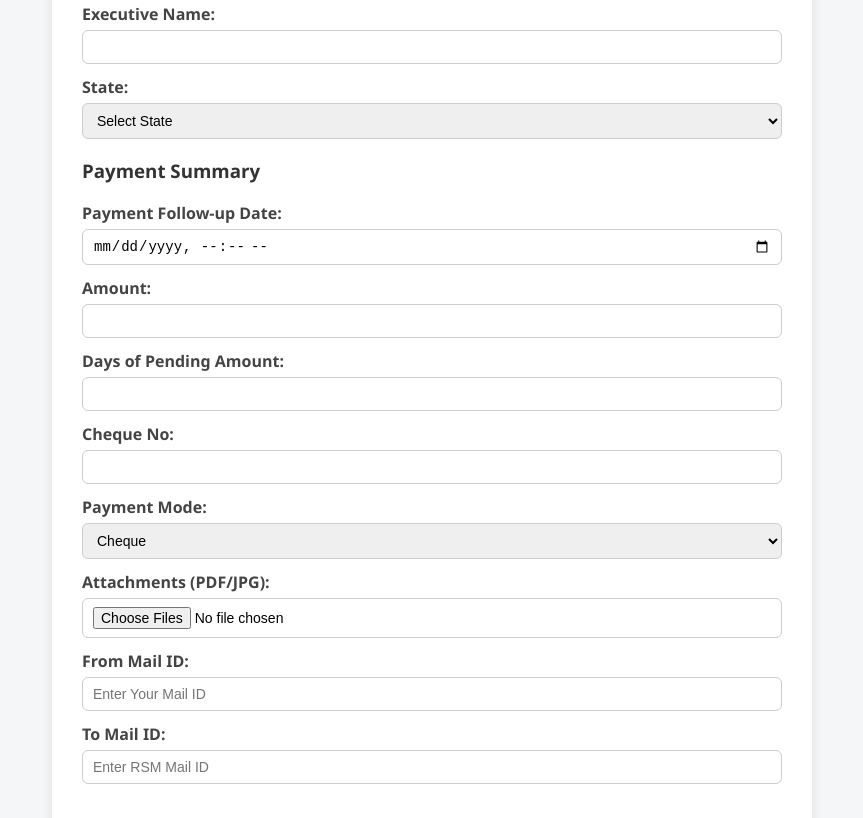
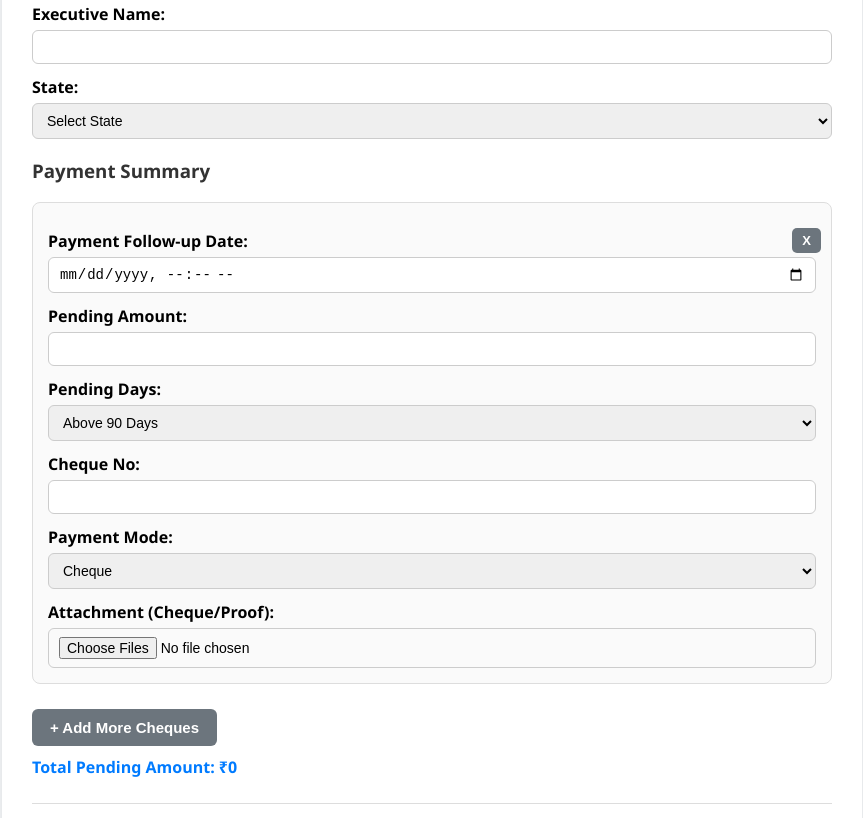
Before and after one commit to Vishnu2426/credit-approval-form, a plain HTML site: page index.html in a window 1280 px wide. Shown: the part 764-1582 px from the top of the page, without its empty margins (208-1071 px from the left). Drawn offline with Linux system fonts and the light colour scheme.

Commit message:
Update index.html

```diff
--- a/index.html
+++ b/index.html
@@ -1,7 +1,7 @@
 <!DOCTYPE html>
 <html>
 <head>
-  <title>OTTO ESSENTIALS </title>
+  <title>OTTO ESSENTIALS</title>
   <style>
     body {
       font-family: "Segoe UI", Arial, sans-serif;
@@ -12,22 +12,23 @@
 
     h2, h3 {
       color: #333;
+      text-align: left;
     }
 
     form {
       background: #fff;
       padding: 25px 30px;
       border-radius: 10px;
-      max-width: 700px;
+      max-width: 800px;
       margin: auto;
       box-shadow: 0 4px 12px rgba(0, 0, 0, 0.1);
     }
 
     label {
       display: block;
-      font-weight: 600;
+      font-weight: bold;
       margin-top: 12px;
-      color: #444;
+      color: #000;
     }
 
     input, select {
@@ -46,12 +47,30 @@
       box-shadow: 0 0 3px rgba(0, 123, 255, 0.3);
     }
 
-    .order-item {
+    .order-item, .payment-item {
       border: 1px solid #ddd;
       background: #fafafa;
       padding: 15px;
       margin-bottom: 10px;
       border-radius: 8px;
+      position: relative;
+    }
+
+    .delete-btn {
+      position: absolute;
+      right: 10px;
+      top: 10px;
+      background-color: #dc3545;
+      color: white;
+      border: none;
+      border-radius: 5px;
+      padding: 5px 10px;
+      cursor: pointer;
+      font-size: 13px;
+    }
+
+    .delete-btn:hover {
+      opacity: 0.9;
     }
 
     button {
@@ -75,10 +94,6 @@
       width: 100%;
     }
 
-    button:hover {
-      opacity: 0.9;
-    }
-
     hr {
       margin: 25px 0;
       border: none;
@@ -89,13 +104,20 @@
     .hidden {
       display: none;
     }
+
+    #totalAmount {
+      font-weight: bold;
+      color: #007bff;
+      margin-top: 10px;
+      display: block;
+    }
   </style>
 </head>
 <body>
 
-  <h2 style="text-align:center;">Raise Credit Approval Request</h2>
+  <h2>Raise Credit Approval Request</h2>
 
-  <form action="https://wowflo.io/webhook/194c8d82-eb8d-4599-b6a2-c0343a55d566" method="POST" enctype="multipart/form-data">
+  <form action="https://wowflo.io/webhook-test/194c8d82-eb8d-4599-b6a2-c0343a55d566" method="POST" enctype="multipart/form-data">
 
     <label>Customer Name:</label>
     <input type="text" name="customer_name" required>
@@ -111,8 +133,8 @@
       <div class="order-item">
         <label>Category:</label>
         <select name="category[]">
-          <option value="Vest">Vest</option>
-          <option value="Brief">Brief</option>
+          <option value="Vest/Brief">Vest & Brief</option>
+          <!-- <option value="Brief">Brief</option> -->
           <option value="Trunk">Trunk</option>
           <option value="Shorts">Shorts</option>
           <option value="Track">Track</option>
@@ -124,6 +146,8 @@
 
         <label>Amount:</label>
         <input type="number" name="amount[]" step="0.01" required>
+
+        <button type="button" class="delete-btn" onclick="deleteItem(this)">X</button>
       </div>
     </div>
 
@@ -156,29 +180,46 @@
     </div>
 
     <h3>Payment Summary</h3>
+<div id="payment-items">
+  <div class="payment-item">
+    <label>Payment Follow-up Date:</label>
+    <input type="datetime-local" name="payment_followup_date[]" required>
 
-    <label>Payment Follow-up Date:</label>
-    <input type="datetime-local" name="payment_followup_date" required>
+    <label>Pending Amount:</label>
+    <input type="number" name="payment_amount[]" step="0.01" oninput="updateTotal()">
 
-    <label>Amount:</label>
-    <input type="number" name="payment_amount" step="0.01">
-
-    <label>Days of Pending Amount:</label>
-    <input type="number" name="pending_days">
+    <label>Pending Days:</label>
+    <select name="pending_days[]">
+      <option>Above 90 Days</option>
+      <option>Above 120 Days</option>
+    </select>
 
     <label>Cheque No:</label>
-    <input type="text" name="cheque_no">
+    <input type="text" name="cheque_no[]">
 
     <label>Payment Mode:</label>
-    <select name="payment_mode">
+    <select name="payment_mode[]">
       <option>Cheque</option>
       <option>Cash</option>
       <option>Bank Transfer</option>
       <option>UPI</option>
     </select>
 
-    <label>Attachments (PDF/JPG):</label>
-    <input type="file" name="attachment" accept=".pdf, .jpg, .jpeg" multiple>
+    <label>Attachment (Cheque/Proof):</label>
+    <input type="file" name="payment_attachment[]" multiple accept=".pdf, .jpg, .jpeg, .png">
+
+    <button type="button" class="delete-btn" onclick="deleteItem(this)">X</button>
+  </div>
+</div>
+
+<button type="button" onclick="addPaymentItem()">+ Add More Cheques</button>
+
+<span id="totalAmount">Total Pending Amount: ₹0</span>
+
+    <hr>
+
+    <!-- <label>Overall Attachments (Optional):</label> -->
+    <!-- <input type="file" name="attachment[]" accept=".pdf, .jpg, .jpeg" multiple> -->
 
     <label>From Mail ID:</label>
     <input type="email" name="from_mail" placeholder="Enter Your Mail ID">
@@ -198,8 +239,8 @@
       item.innerHTML = `
         <label>Category:</label>
         <select name="category[]">
-          <option value="Vest">Vest</option>
-          <option value="Brief">Brief</option>
+          <option value="Vest/Brief">Vest & Brief</option>
+
           <option value="Trunk">Trunk</option>
           <option value="Shorts">Shorts</option>
           <option value="Track">Track</option>
@@ -211,18 +252,84 @@
 
         <label>Amount:</label>
         <input type="number" name="amount[]" step="0.01" required>
+
+        <button type="button" class="delete-btn" onclick="deleteItem(this)">X</button>
       `;
       container.appendChild(item);
     }
 
+
+function addPaymentItem() {
+  const container = document.getElementById('payment-items');
+  const item = document.createElement('div');
+  item.classList.add('payment-item');
+  item.innerHTML = `
+    <label>Payment Follow-up Date:</label>
+    <input type="datetime-local" name="payment_followup_date[]" required>
+
+    <label>Pending Amount:</label>
+    <input type="number" name="payment_amount[]" step="0.01" oninput="updateTotal()">
+
+    <label>Pending Days:</label>
+    <select name="pending_days[]">
+      <option>Above 90 Days</option>
+      <option>Above 120 Days</option>
+    </select>
+
+    <label>Cheque No:</label>
+    <input type="text" name="cheque_no[]">
+
+    <label>Payment Mode:</label>
+    <select name="payment_mode[]">
+      <option>Cheque</option>
+      <option>Cash</option>
+      <option>Bank Transfer</option>
+      <option>UPI</option>
+    </select>
+
+    <label>Attachment (Cheque/Proof):</label>
+    <input type="file" name="payment_attachment[]" accept=".pdf, .jpg, .jpeg, .png">
+
+    <button type="button" class="delete-btn" onclick="deleteItem(this)">X</button>
+  `;
+  container.appendChild(item);
+}
+
+
+    function deleteItem(button) {
+      button.parentElement.remove();
+      updateTotal();
+    }
+
+    function updateTotal() {
+      const amounts = document.querySelectorAll('input[name="payment_amount[]"]');
+      let total = 0;
+      amounts.forEach(a => {
+        const val = parseFloat(a.value);
+        if (!isNaN(val)) total += val;
+      });
+      document.getElementById('totalAmount').textContent = `Total Pending Amount: ₹${total.toFixed(2)}`;
+    }
+
+    const newItems = [];
+
+// for (const item of items) {
+//   const binaries = item.binary;
+//   for (const key in binaries) {
+//     newItems.push({
+//       json: { fileKey: key },
+//       binary: { data: binaries[key] }
+//     });
+//   }
+// }
+
+// return newItems;
+
+
     function checkState() {
       const state = document.getElementById('stateSelect').value;
       const agmDiv = document.getElementById('agmMailDiv');
-      if (state && state !== 'Tamil Nadu') {
-        agmDiv.classList.remove('hidden');
-      } else {
-        agmDiv.classList.add('hidden');
-      }
+      agmDiv.classList.toggle('hidden', state === 'Tamil Nadu' || !state);
     }
   </script>
 
```
